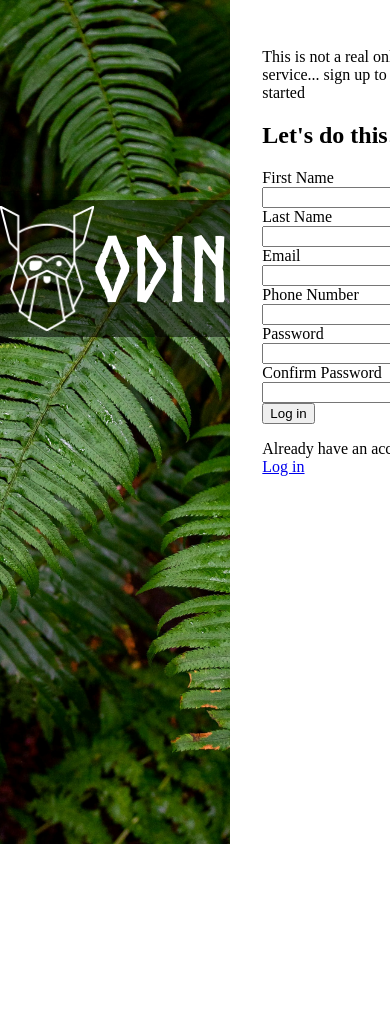
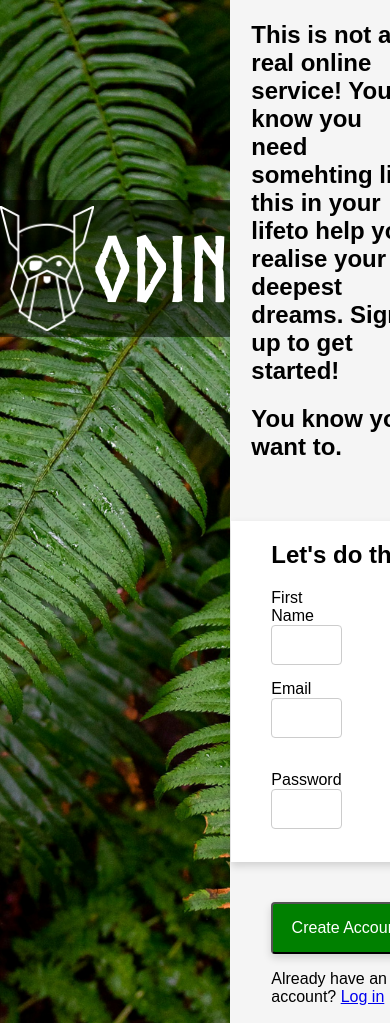
Before and after one commit to Graham4914/Sign-Up-Form, a plain HTML site: page index.html in a window 390 px wide. Shown: the top 1023 px of the page. Before the commit the page ends 876 px from the top, so only its background shows below. Drawn offline with Linux system fonts and the light colour scheme.

Commit message:
Style form layout and enhance input field aesthetics - Adjusted form structure for improved visual alignment. - Increased input field dimensions for better user interaction. - Fine-tuned CSS for form elements to match design specifications. - Structured form layout with Flexbox for responsive design adaptability.

```diff
--- a/index.html
+++ b/index.html
@@ -19,36 +19,51 @@
 
       <main class="signup-form-container">
         <section class="signup-intro">
-          <p>This is not a real online service... sign up to get started</p>
+          <h2>
+            This is not a real online service! You know you need somehting like
+            this in your lifeto help you realise your deepest dreams. Sign up to
+            get started!
+          </h2>
+          <h2>You know you want to.</h2>
+        </section>
+        <div class="form-content-container">
           <h2>Let's do this!</h2>
-        </section>
 
+
+        <div class="form-group-container">
           <form action="#" method="post" class="signup-form">
+            <div class="form-row">
               <div class="form-group">
                 <label for="first-name">First Name</label>
                 <input type="text" id="first-name" name="first-name" required />
               </div>
-
               <div class="form-group">
                 <label for="last-name">Last Name</label>
                 <input type="text" id="last-name" name="last-name" required />
               </div>
+            </div>
 
+            <div class="form-row">
               <div class="form-group">
                 <label for="email">Email</label>
                 <input type="email" id="email" name="email" required />
               </div>
-
               <div class="form-group">
                 <label for="phone-number">Phone Number</label>
-            <input type="tel" id="phone-number" name="phone number" required />
+                <input
+                  type="tel"
+                  id="phone-number"
+                  name="phone-number"
+                  required
+                />
+              </div>
             </div>
 
+            <div class="form-row">
               <div class="form-group">
                 <label for="password">Password</label>
                 <input type="password" id="password" name="password" required />
               </div>
-
               <div class="form-group">
                 <label for="confirm-password">Confirm Password</label>
                 <input
@@ -58,8 +73,15 @@
                   required
                 />
               </div>
-          <button type="submit" class="submit-btn">Log in</button>
+            </div>
+          </div>
+        </div>
+
+            <div class="create-account-container">
+              <button type="submit" class="submit-btn">Create Account</button>
+            </div>
           </form>
+
 
         <div class="login-link">
           <p>Already have an account? <a href="#">Log in</a></p>
--- a/styles.css
+++ b/styles.css
@@ -1,10 +1,14 @@
 /* Base styles */
+/* * {
+  border-style: solid;
+  border-color: red;
+} */
 body,
 html {
   margin: 0;
   padding: 0;
   height: 100%;
-  /* font-family: Arial, sans-serif;  */
+  font-family: Arial, sans-serif;
 }
 
 @font-face {
@@ -56,17 +60,83 @@ html {
 
 /* Sign Up Form container styles */
 .signup-form-container {
+  display: flex;
+  flex-direction: column;
   flex: 2; /* Adjust the flex value as necessary */
-  padding: 2em; /* Add padding as needed */
+  justify-content: space-evenly;
+  padding: 1px;
+  background-color: whitesmoke;
+}
+/*Form Side styles*/
+.signup-intro {
+  justify-content: center;
+  align-items: center;
 }
 
+.signup-intro h2 {
+  padding: 0 50px 0 20px;
+}
 /* Sign Up Form styles */
-.signup-form {
-  /* Add form styles here */
+
+.form-group-container {
+  display: flex;
+  background-color: white;
+}
+/* .signup-form {
+
+} */
+/* Add form styles here */
+
+.form-row {
+  display: flex;
+  justify-content: space-between;
+  margin-bottom: 15px;
 }
 
+.form-group {
+  display: flex;
+  flex-direction: column;
+  flex: 1;
+  margin-right: 20px;
+  margin-left: 40px;
+}
+.form-group:last-child {
+  margin-right: 0;
+}
+
+.form-content-container {
+  background: white;
+  margin: 40px 0;
+  box-shadow: 0px 4px 8px rgba(0, 0, 0, 0.15);
+}
+
+.form-content-container h2 {
+  margin: 20px 40px;
+}
+
+.form-group input {
+  width: 100%;
+  height: 40px;
+  padding: 10px;
+  font-size: 16px;
+  box-sizing: border-box;
+  border: 1px solid #ccc;
+  border-radius: 4px;
+}
+
+button {
+  position: relative;
+  background-color: green;
+  color: white;
+  box-shadow: 0px 4px 8px rgba(0, 0, 0, 0.15);
+  width: 150px;
+  padding: 15px;
+  border-radius: 4px;
+  margin: 0 40px;
+  font-size: 16px;
+}
+
+.login-link {
+  margin: 0 40px;
+}
 /* Optional Footer styles */
-footer {
-  text-align: center;
-  padding: 1em;
-}
```
Lines whose indentation alone changed are shown as unchanged.
